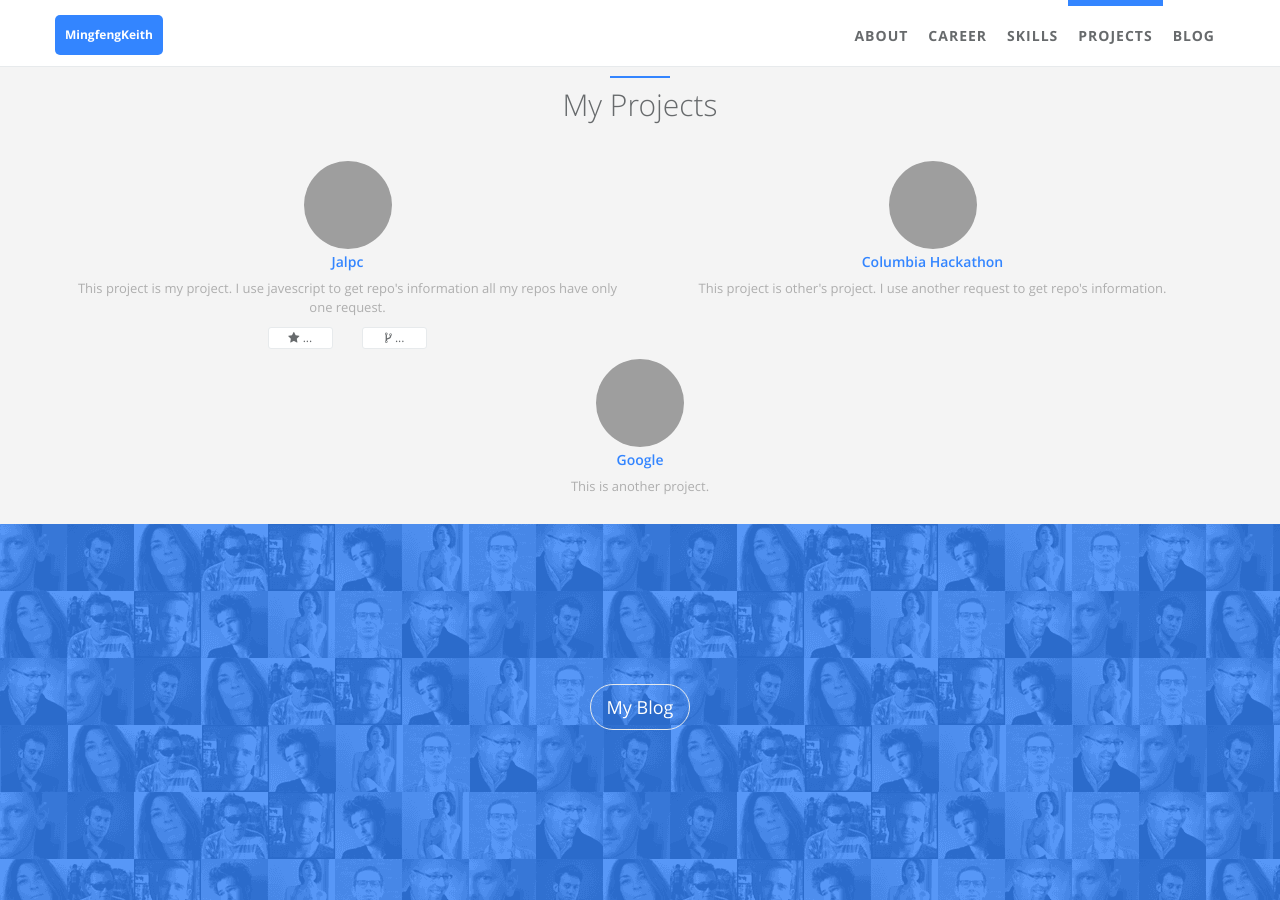
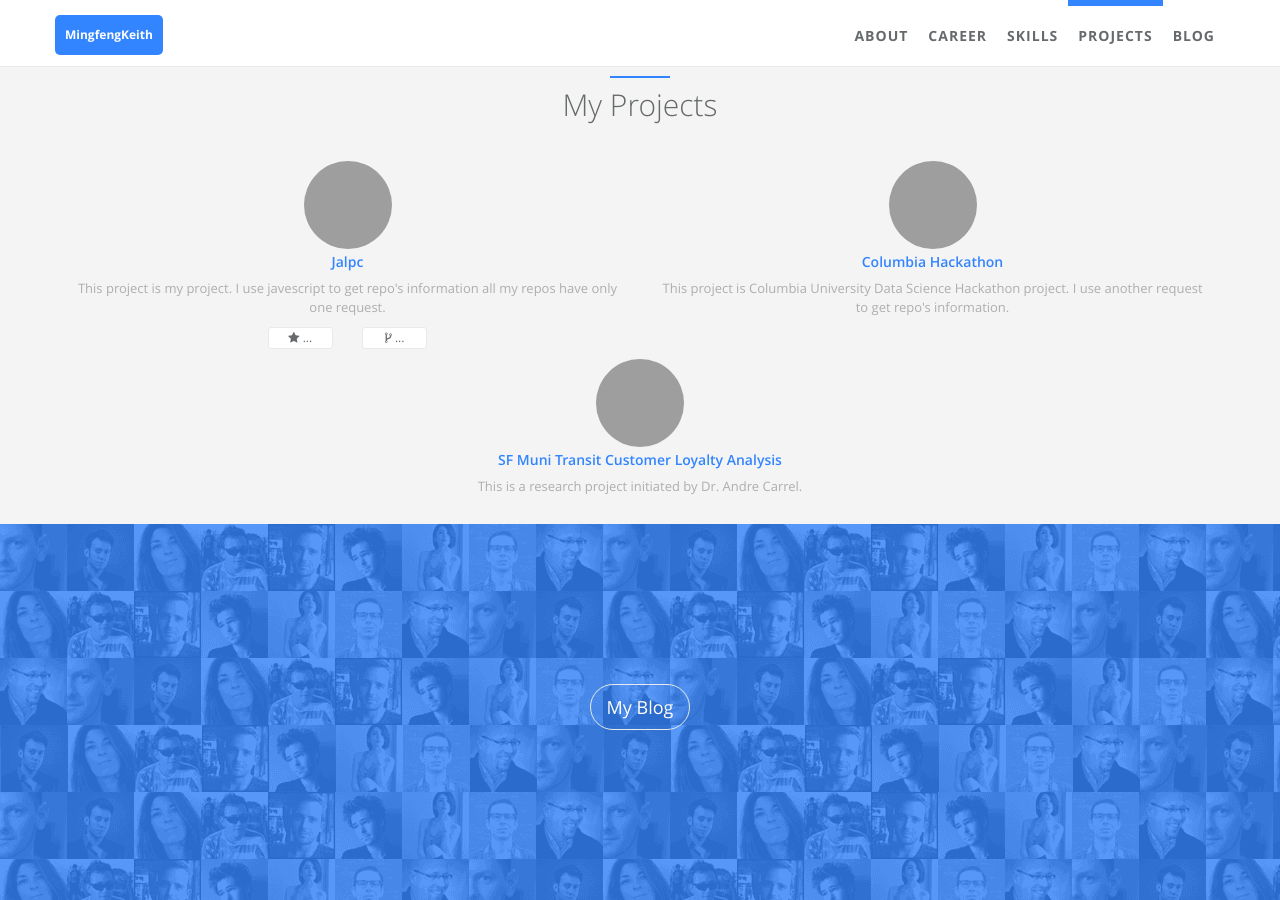
Before and after one commit to MingfengKeith/mingfengKeith.github.io, a Jekyll site: the page built from index.html, in a window 1280 px wide and 900 px high, scrolled down 2509 px, cut to the strip 0-900 px from the top of the window. Built offline with Jekyll 4.4.1, drawn with Linux system fonts in a browser that asks for light colours; grey boxes are pictures that could not be loaded.

Commit message:
Update projects.yml

```diff
--- a/_data/index/projects.yml
+++ b/_data/index/projects.yml
@@ -13,10 +13,10 @@
   gh_user: mingfengKeith
   repo:
   img: /static/assets/img/landing/cdss.png
-  desc: This project is other's project. I use another request to get repo's information.
+  desc: This project is Columbia University Data Science Hackathon project. I use another request to get repo's information.
 
-- name: Google
-  i18n: google
-  url: https://google.com
+- name: SF Muni Transit Customer Loyalty Analysis
+  i18n: OSU
+  url: https://www.sciencedirect.com/science/article/pii/S2214367X18301807
   img: /static/assets/img/landing/OSU.jpg
-  desc: This is another project.
+  desc: This is a research project initiated by Dr. Andre Carrel.
```
